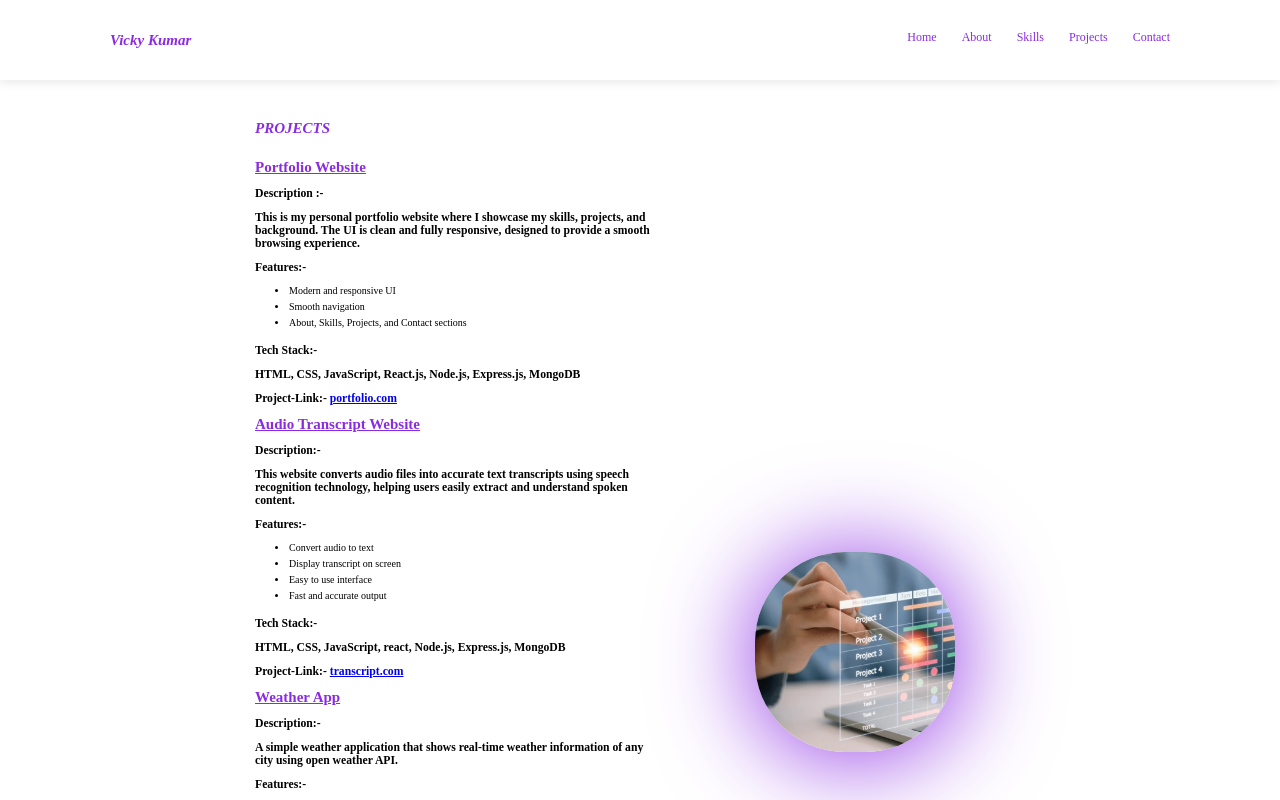
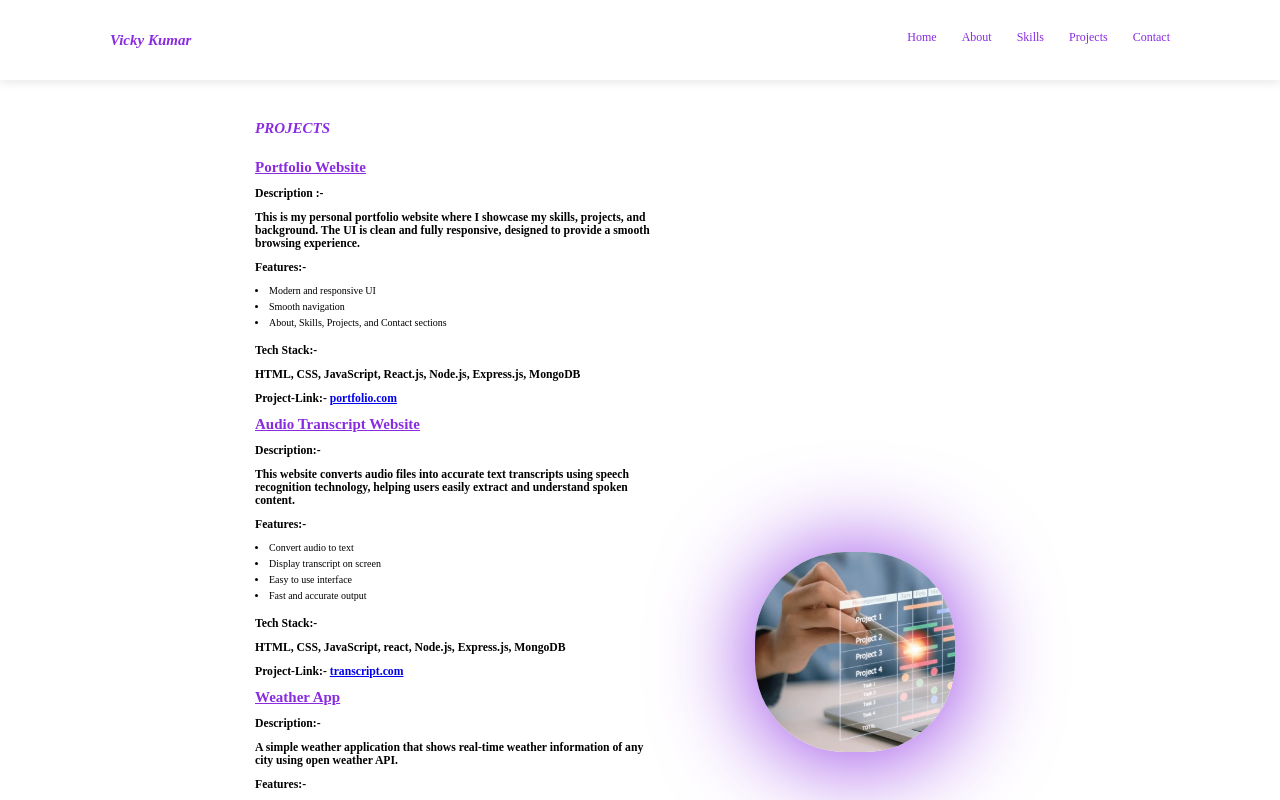
Before and after one commit to vicky-kumar-99/react-portfolio-fronted, a React (Vite) app: page /projects in a window 1280 px wide. Shown: the top 800 px of the page. Built offline with nearby package versions, Linux system fonts and the light colour scheme.

Commit message:
some change

```diff
--- a/src/index.css
+++ b/src/index.css
@@ -526,12 +526,9 @@ h2 i b {
     }
 }
 
-.features {
+ul {
   list-style-position: inside;
-}
-
-ul {
-  padding-left: 20px;
+  padding-left: 0;
 }
 
 li {
```
